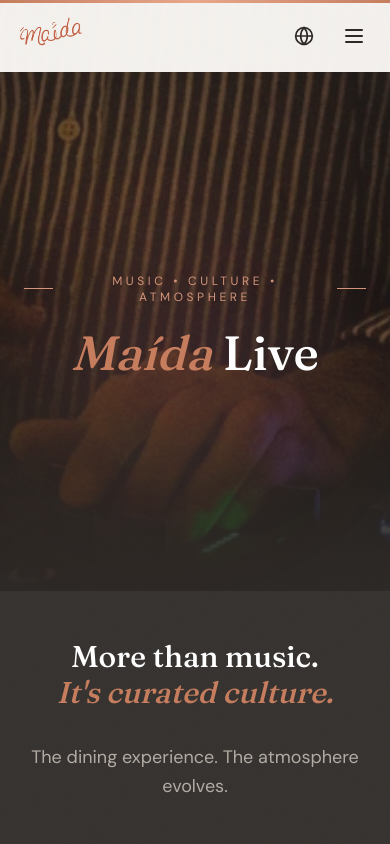
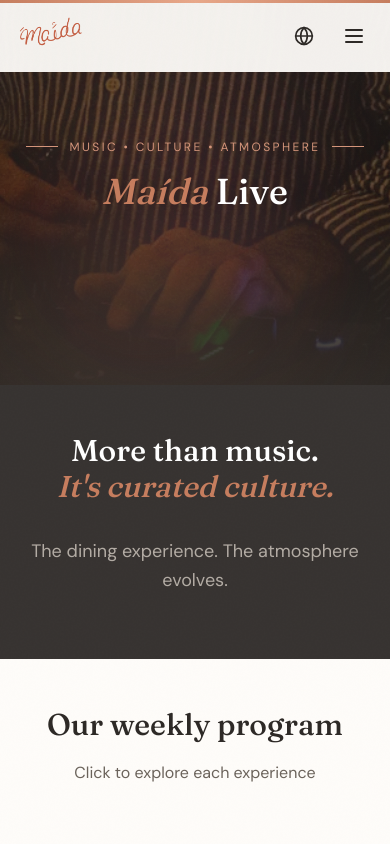
Before and after one commit to ariachy/maida-website, a Next.js app: page /en/maida-live in a window 390 px wide. Shown: the top 844 px of the page. Built offline with nearby package versions, Linux system fonts and the light colour scheme.

Commit message:
fix: Mobile layout improvements across all pages especially story

```diff
--- a/src/components/maida-live/MaidaLiveClient.tsx
+++ b/src/components/maida-live/MaidaLiveClient.tsx
@@ -73,7 +73,7 @@
   return (
     <div className="bg-charcoal/95 text-white min-h-screen">
       {/* Hero Section */}
-      <section className="relative min-h-[70vh] flex items-center justify-center overflow-hidden">
+      <section className="relative min-h-0 md:min-h-[70vh] flex items-center justify-center overflow-hidden pt-32 pb-20 md:py-0">
         {/* Background Image */}
         <div className="absolute inset-0">
           <Image
@@ -91,9 +91,9 @@
         <div className="absolute bottom-1/4 left-1/4 w-[200px] h-[200px] rounded-full bg-purple-500/10 blur-[80px] animate-pulse" style={{ animationDelay: '1s' }} />
 
         {/* Content */}
-        <div className="relative z-10 max-w-4xl mx-auto px-6 text-center pt-20">
+        <div className="relative z-10 max-w-4xl mx-auto px-6 text-center">
           <motion.p
-            className="inline-flex items-center gap-3 text-xs tracking-[0.3em] uppercase text-terracotta-light mb-6"
+            className="inline-flex items-center gap-3 text-xs tracking-[0.2em] uppercase text-terracotta-light mb-4 md:mb-6 whitespace-nowrap"
             initial={{ opacity: 0, y: 20 }}
             animate={{ opacity: 1, y: 0 }}
             transition={{ duration: 0.8, delay: 0.2 }}
@@ -103,7 +103,7 @@
             <span className="w-8 h-px bg-terracotta-light" />
           </motion.p>
 
-          <h1 className="font-display text-5xl md:text-7xl lg:text-8xl font-medium mb-6">
+          <h1 className="font-display text-4xl md:text-7xl lg:text-8xl font-medium mb-4 md:mb-6">
             <span className="block overflow-hidden">
               <motion.span
                 className="block"
@@ -115,6 +115,19 @@
               </motion.span>
             </span>
           </h1>
+
+          {/* Empty subtitle for consistent hero height */}
+          <motion.p
+            className="text-base md:text-xl text-transparent max-w-2xl mx-auto font-light leading-relaxed select-none"
+            initial={{ opacity: 0 }}
+            animate={{ opacity: 1 }}
+            transition={{ duration: 0.8, delay: 0.6 }}
+            aria-hidden="true"
+          >
+            A place where flavors, music, and good company come together.
+            <br className="hidden md:block" />
+            Rooted in tradition, reimagined for today.
+          </motion.p>
         </div>
       </section>
 
--- a/src/components/menu/MenuClient.tsx
+++ b/src/components/menu/MenuClient.tsx
@@ -105,7 +105,7 @@
       {/* ============================================
           HERO SECTION
           ============================================ */}
-      <section className="relative min-h-0 md:min-h-screen flex items-center justify-center overflow-hidden pt-32 pb-20 md:py-0">
+      <section className="relative min-h-0 md:min-h-[70vh] flex items-center justify-center overflow-hidden pt-32 pb-20 md:py-0">
         {/* Background Image */}
         <div className="absolute inset-0">
           <Image
--- a/src/components/story/StoryClient.tsx
+++ b/src/components/story/StoryClient.tsx
@@ -81,7 +81,7 @@
       {/* ============================================
           HERO SECTION
           ============================================ */}
-      <section className="relative min-h-0 md:min-h-screen flex items-center justify-center overflow-hidden pt-32 pb-20 md:py-0">
+      <section className="relative min-h-0 md:min-h-[70vh] flex items-center justify-center overflow-hidden pt-32 pb-20 md:py-0">
         {/* Background Image with Overlay */}
         <div className="absolute inset-0">
           <Image
@@ -127,7 +127,7 @@
             transition={{ duration: 0.8, delay: 0.6 }}
           >
             A place where flavors, music, and good company come together.
-            <br className="hidden md:block" />
+            <br />
             Rooted in tradition, reimagined for today.
           </motion.p>
         </div>
@@ -136,7 +136,7 @@
       {/* ============================================
           THE MEANING SECTION - Image Carousel + New Text
           ============================================ */}
-      <section className="py-16 md:py-32 px-6">
+      <section className="py-16 md:pt-20 md:pb-32 px-6">
         <div className="max-w-6xl mx-auto">
           <div className="grid md:grid-cols-2 gap-12 md:gap-20 items-center">
             {/* Image Carousel - Left Side */}
@@ -210,14 +210,15 @@
                 className="text-xs tracking-[0.3em] uppercase text-terracotta mb-4"
                 variants={fadeInUp}
               >
-                The meaning of مائدة
+                The meaning
               </motion.p>
 
               <motion.h2
                 className="font-display text-3xl md:text-4xl text-charcoal mb-6"
                 variants={fadeInUp}
               >
-                More than food on a table
+                A traditional feast,<br />
+                <span className="italic text-terracotta">reimagined for today</span>
               </motion.h2>
 
               <motion.div
@@ -225,13 +226,13 @@
                 variants={fadeInUp}
               >
                 <p>
-                  <span className="font-medium text-charcoal">Maída (مائدة)</span> - the gathering table. In Arabic, it means more than just a piece of furniture. It's the heart of the home, where families come together, stories are shared, and memories are made.
+                  Inspired by <span className="font-medium text-charcoal">المائدة</span> (al-mā'idah), the beloved tradition of gathering, feasting, and celebrating with loved ones around a big table, Maída brings people together with authentic Mediterranean flavors & drinks, our in-house Saj Manoushe, and dishes that evolve throughout the day - all complemented by a smooth musical experience, elevated by our hi-fi sound system.
+                </p>
+                <p className="italic">
+                  It's the gathering table. Where family and friends come together, and stories are shared between bites.
                 </p>
                 <p>
-                  Growing up in Lebanon, our fondest memories revolve around the ma'ida - overflowing with mezze, surrounded by laughter, where no one leaves hungry and conversations linger long after the last bite.
-                </p>
-                <p>
-                  This is what we wanted to bring to Lisboa: not just food, but that feeling. The warmth. The generosity. The joy of sharing a meal with people you love.
+                  In Lebanon, <span className="text-terracotta">المائدة</span> represents abundance and generosity. That's why our mezze arrive in waves. Why the bread keeps coming. Why we'll always make room for one more.
                 </p>
               </motion.div>
             </motion.div>
@@ -240,7 +241,7 @@
       </section>
 
       {/* ============================================
-          FROM BEIRUT TO LISBOA
+          FROM OUR ROOTS
           ============================================ */}
       <section className="py-16 md:py-32 px-6 bg-sand/30">
         <div className="max-w-6xl mx-auto">
@@ -257,14 +258,15 @@
                 className="text-xs tracking-[0.3em] uppercase text-terracotta mb-4"
                 variants={fadeInUp}
               >
-                From Beirut to Lisboa
+                From our roots
               </motion.p>
 
               <motion.h2
                 className="font-display text-3xl md:text-4xl text-charcoal mb-6"
                 variants={fadeInUp}
               >
-                Two worlds, one table
+                Where two worlds<br />
+                <span className="italic text-sage">became one</span>
               </motion.h2>
 
               <motion.div
@@ -272,7 +274,7 @@
                 variants={fadeInUp}
               >
                 <p>
-                  We left Lebanon with recipes passed down through generations, flavors that tell stories of our grandmothers' kitchens, and a dream to share them with the world.
+                  Our journey began with memories of Lebanese family dinners - tables overflowing with mezze, shawarma, grilled meats, and dishes passed hand to hand. Long evenings where everyone lingers, glasses clink, and stories grow louder with every round.
                 </p>
                 <p>
                   When we arrived in Lisbon, we discovered something familiar: the Portuguese share this same love for gathering around a big table and turning a meal into an occasion. It felt like home.
```
